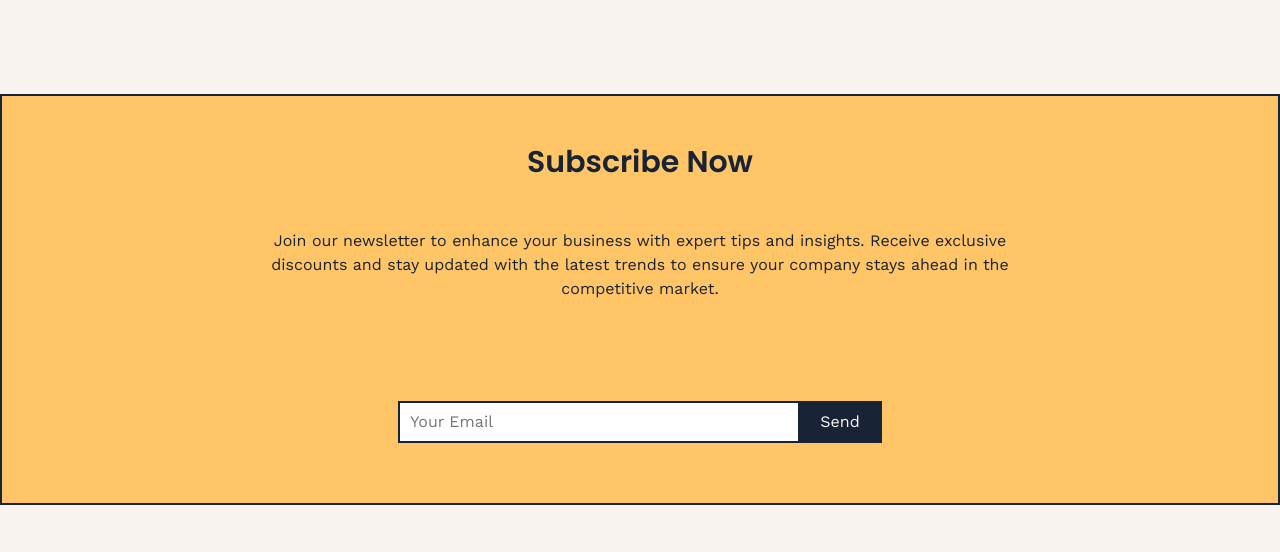
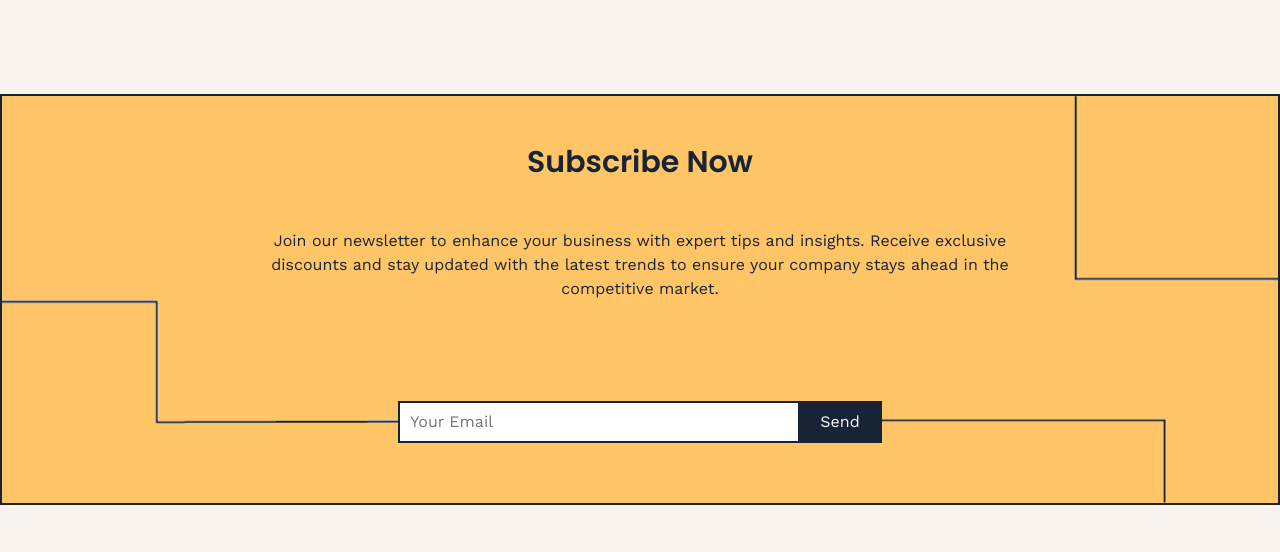
Before and after one commit to mr-aust1n/milestone-project-one, a plain HTML site: page index.html in a window 1280 px wide. Shown: the part 1701-2253 px from the top of the page. Drawn offline with nearby package versions, Linux system fonts and the light colour scheme.

Commit message:
csss updated for background image

```diff
--- a/assets/styles.css
+++ b/assets/styles.css
@@ -564,7 +564,7 @@ section {
 /* NEWSLETTER TOP */
 
 #subscribe {
-    background: url('assets/images/subscribe-yapp.png') no-repeat center center;
+    background: url('/assets/images/subscribe-yapp.png') no-repeat center center;
     background-size: cover;
     text-align: center;
     padding: 0px 120px 30px 120px;
```
